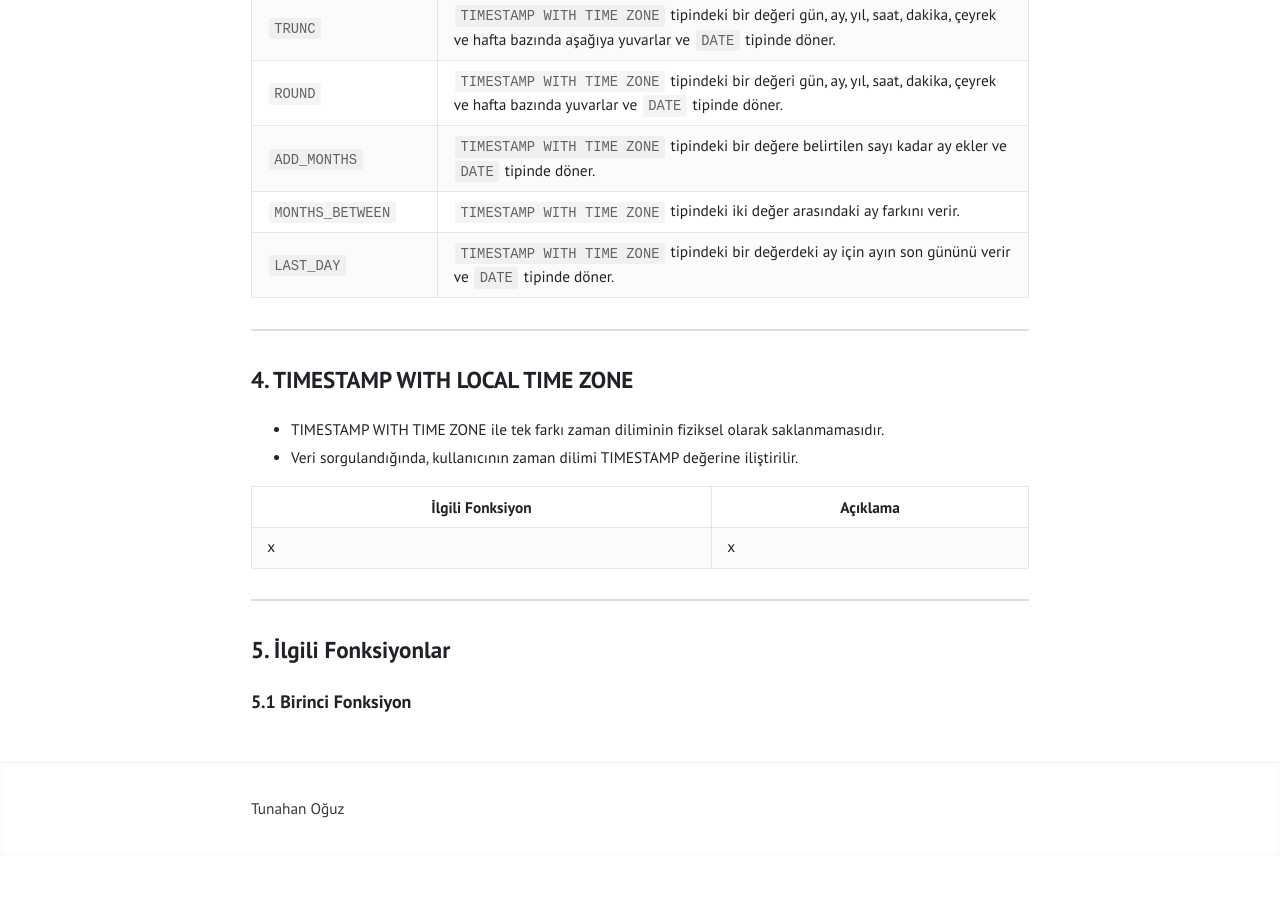
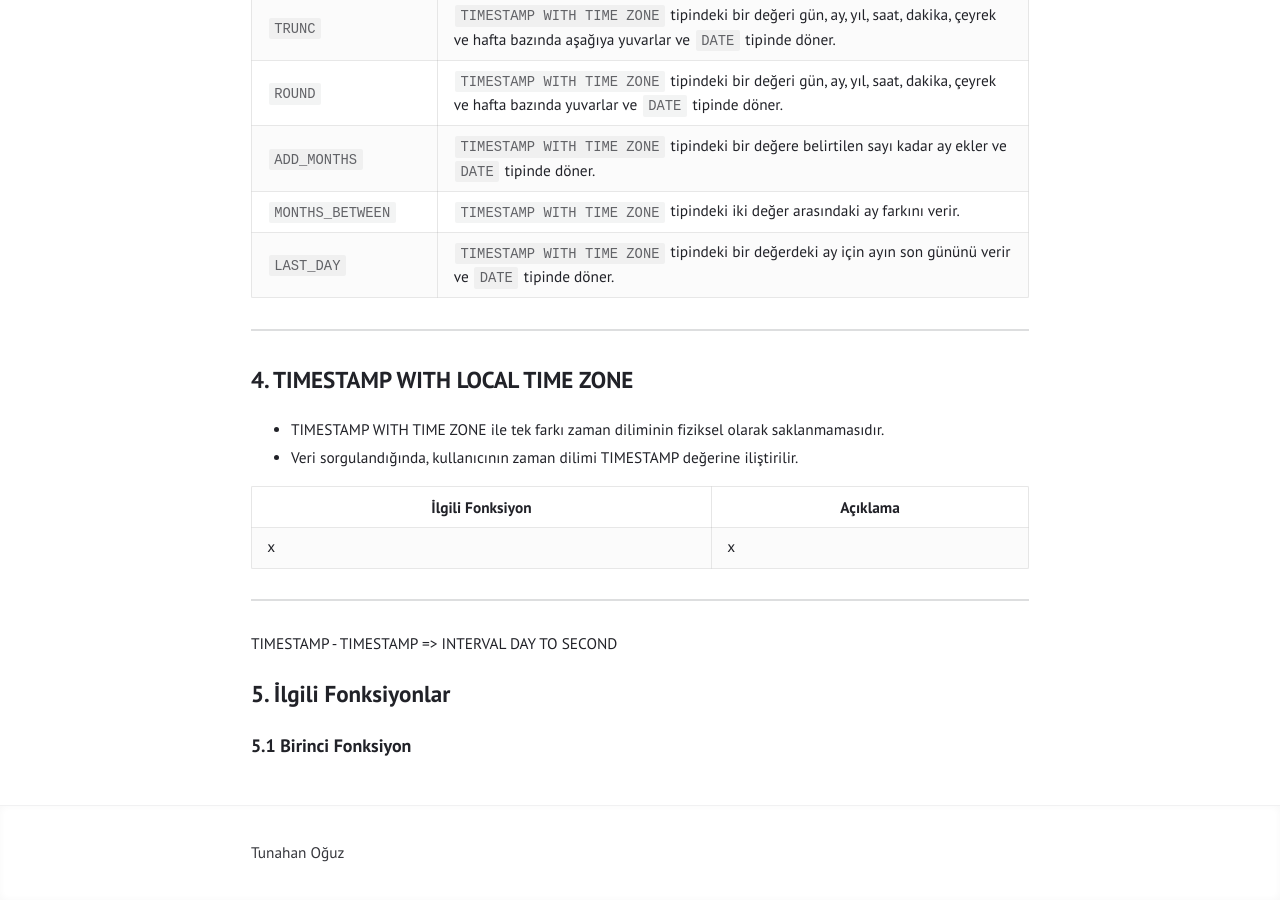
Before and after one commit to tunahanoguz/tunahanoguz.github.io, a Jekyll site: the page built from _posts/2025-05-17-oracle-DATE-ve-TIMESTAMP-veri-tipleri.md, in a window 1280 px wide and 900 px high, scrolled down 3286 px. Built offline with Jekyll 4.4.1, drawn with Linux system fonts in a browser that asks for light colours; before the commit the page ends 4142 px from its top, so only the background shows below that.

Commit message:
Update 2025-05-17-oracle-DATE-ve-TIMESTAMP-veri-tipleri.md

```diff
--- a/_posts/2025-05-17-oracle-DATE-ve-TIMESTAMP-veri-tipleri.md
+++ b/_posts/2025-05-17-oracle-DATE-ve-TIMESTAMP-veri-tipleri.md
@@ -117,6 +117,8 @@ categories: oracle
 
 ---
 
+TIMESTAMP - TIMESTAMP => INTERVAL DAY TO SECOND
+
 ## 5. İlgili Fonksiyonlar {#İlgili-Fonksiyonlar}
 
 ### 5.1 Birinci Fonksiyon
```
